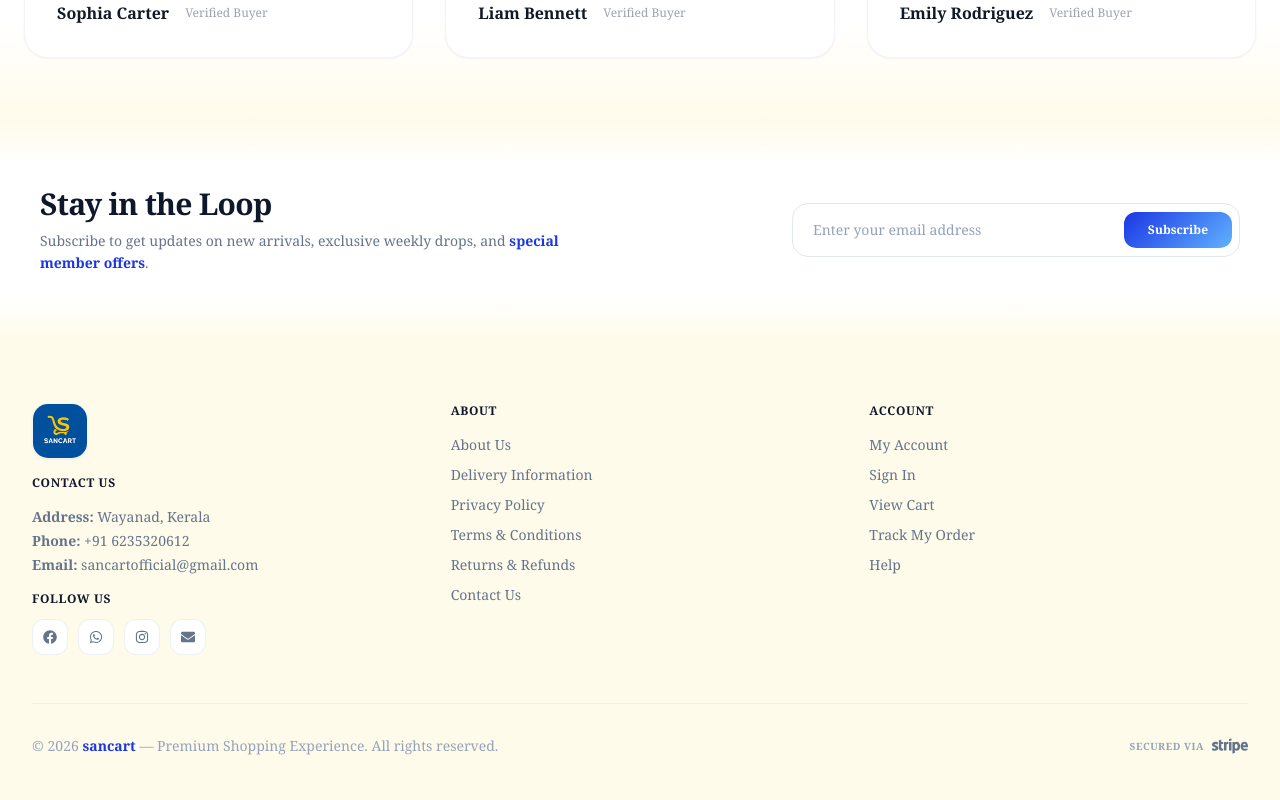
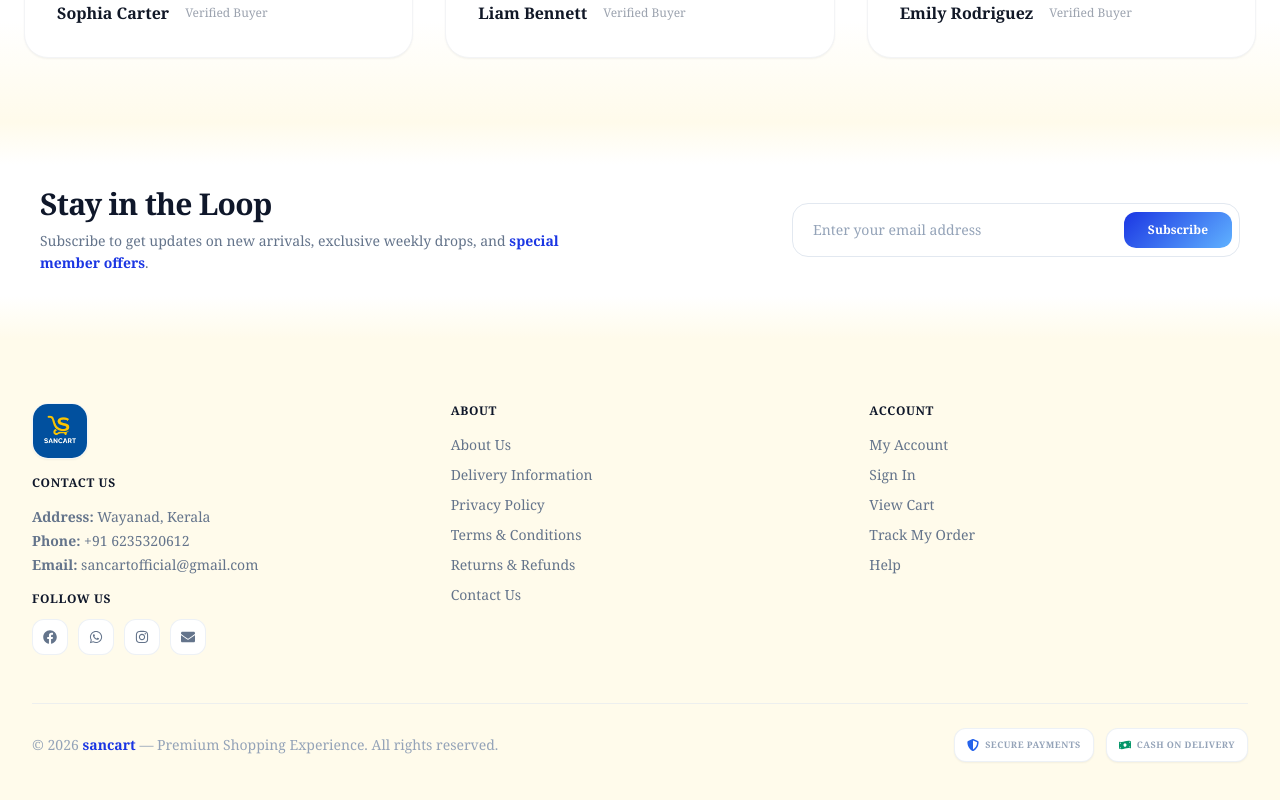
Before and after one commit to Nizamudheenp/sancartui, a React (Vite) app: page / in a window 1280 px wide. Shown: the part 3565-4365 px from the top of the page. Built offline with nearby package versions, Linux system fonts and the light colour scheme; no server answers.

Commit message:
feat: add Footer component and PaymentPage implementation with COD and Razorpay integration

```diff
--- a/src/components/Footer.jsx
+++ b/src/components/Footer.jsx
@@ -5,7 +5,8 @@ import {
   FaWhatsapp,
   FaInstagram,
   FaEnvelope,
-  FaStripe,
+  FaShieldAlt,
+  FaMoneyBillWave,
 } from "react-icons/fa";
 
 const Footer = () => {
@@ -79,9 +80,15 @@ const Footer = () => {
         <p className="text-center sm:text-left">
           © {currentYear} <span className="font-semibold text-[#1b36e3]">sancart</span> — Premium Shopping Experience. All rights reserved.
         </p>
-        <div className="flex items-center gap-2">
-          <span className="text-[10px] font-bold uppercase tracking-wider text-slate-400">Secured via</span>
-          <FaStripe className="text-4xl text-slate-500 hover:text-slate-800 transition cursor-pointer" />
+        <div className="flex flex-wrap items-center gap-3">
+          <div className="flex items-center gap-1.5 select-none border border-slate-200/60 bg-white px-3 py-1.5 rounded-xl shadow-sm">
+            <FaShieldAlt className="text-xs text-blue-600 flex-shrink-0" />
+            <span className="text-[9px] font-black uppercase tracking-wider text-slate-750">Secure Payments</span>
+          </div>
+          <div className="flex items-center gap-1.5 select-none border border-slate-200/60 bg-white px-3 py-1.5 rounded-xl shadow-sm">
+            <FaMoneyBillWave className="text-xs text-emerald-600 flex-shrink-0" />
+            <span className="text-[9px] font-black uppercase tracking-wider text-slate-750">Cash on Delivery</span>
+          </div>
         </div>
       </div>
     </footer>
--- a/src/pages/PaymentPage.jsx
+++ b/src/pages/PaymentPage.jsx
@@ -275,7 +275,7 @@ const PaymentPage = ({ amount, cartItems, userToken }) => {
               {paymentMethod === "Online" ? (
                 <div className="flex items-start gap-2 bg-blue-50/50 border border-blue-100 rounded-2xl p-4 mb-6 text-xs text-blue-700 leading-relaxed transition-all duration-300">
                   <FiInfo className="mt-0.5 flex-shrink-0" />
-                  <span>Payments are processed securely via Razorpay (supporting Cards, UPI, Netbanking).</span>
+                  <span>Payments are processed securely (supporting Cards, UPI, Netbanking).</span>
                 </div>
               ) : (
                 <div className="flex items-start gap-2 bg-orange-50/50 border border-orange-100 rounded-2xl p-4 mb-6 text-xs text-orange-700 leading-relaxed transition-all duration-300">
```
